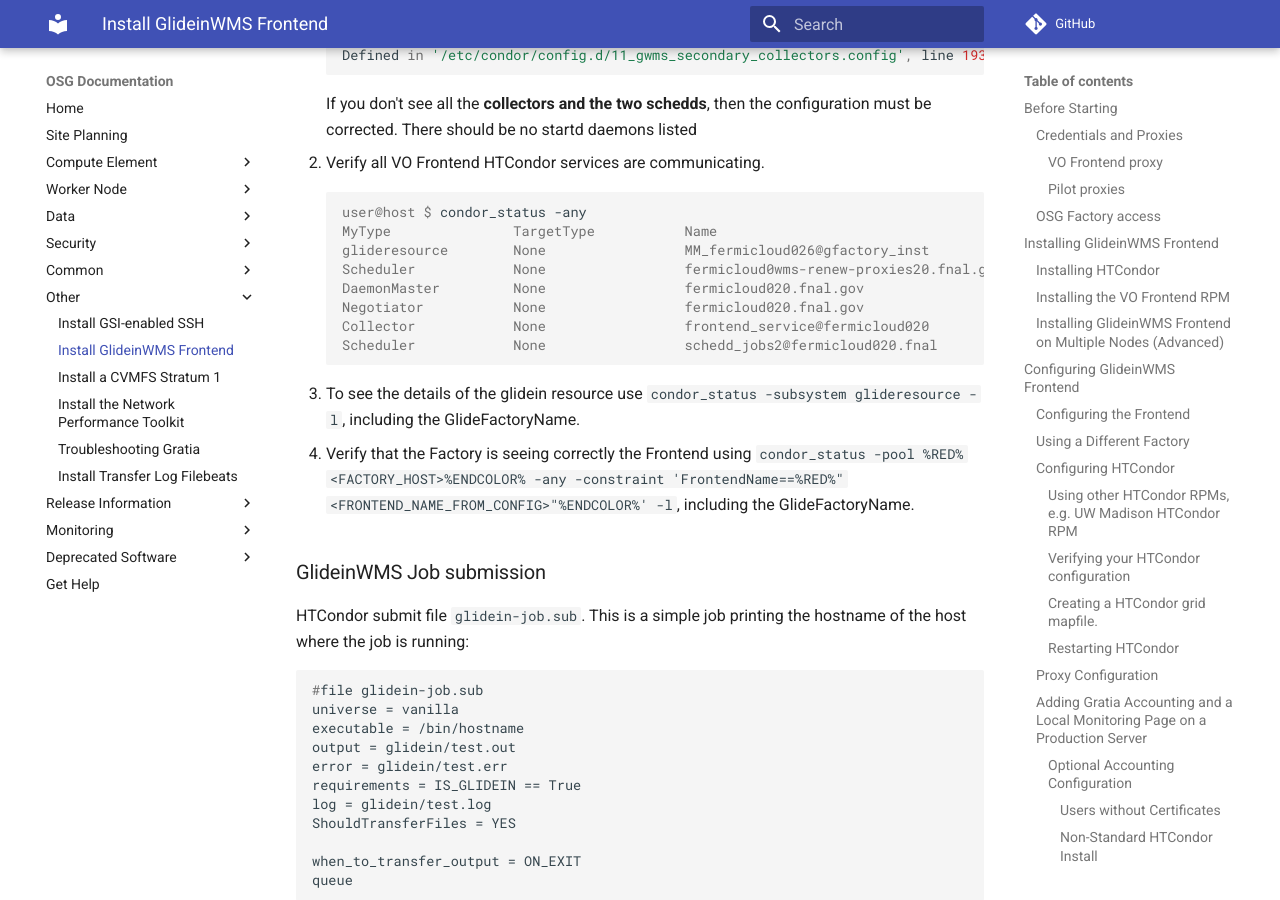
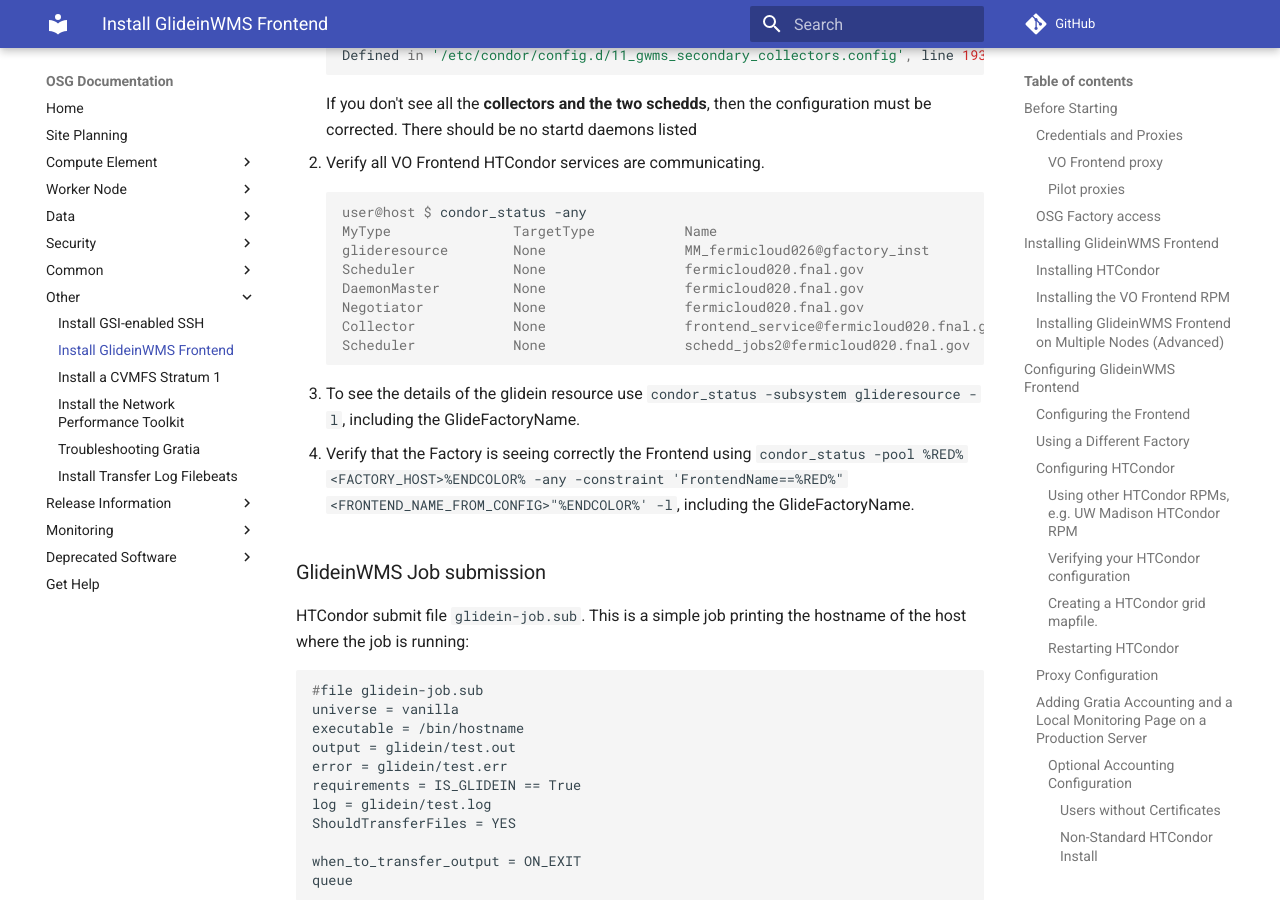
Before and after one commit to osg-htc/docs, an MkDocs documentation site: the page built from docs/other/install-gwms-frontend.md, in a window 1280 px wide and 900 px high, scrolled down 18659 px. Built offline with MkDocs 1.6.1 and Material for MkDocs 9.7.7, drawn with Linux system fonts in a browser that asks for light colours; comment, search, counter and statistics services are not loaded; old or Windows-style settings are respelled for this version of MkDocs.

Commit message:
Update install-gwms-frontend with hostname changes
There was a typo related to the hostnames which appear in the VO Frontend HTCondor services example

```diff
--- a/docs/other/install-gwms-frontend.md
+++ b/docs/other/install-gwms-frontend.md
@@ -700,11 +700,11 @@
         user@host $ condor_status -any
         MyType               TargetType           Name
         glideresource        None                 MM_fermicloud026@gfactory_inst
-        Scheduler            None                 fermicloud0wms-renew-proxies20.fnal.gov
+        Scheduler            None                 fermicloud020.fnal.gov
         DaemonMaster         None                 fermicloud020.fnal.gov
         Negotiator           None                 fermicloud020.fnal.gov
-        Collector            None                 frontend_service@fermicloud020
-        Scheduler            None                 schedd_jobs2@fermicloud020.fnal
+        Collector            None                 frontend_service@fermicloud020.fnal.gov
+        Scheduler            None                 schedd_jobs2@fermicloud020.fnal.gov
 
 
 3. To see the details of the glidein resource use `condor_status -subsystem glideresource -l`, including the GlideFactoryName.
```
